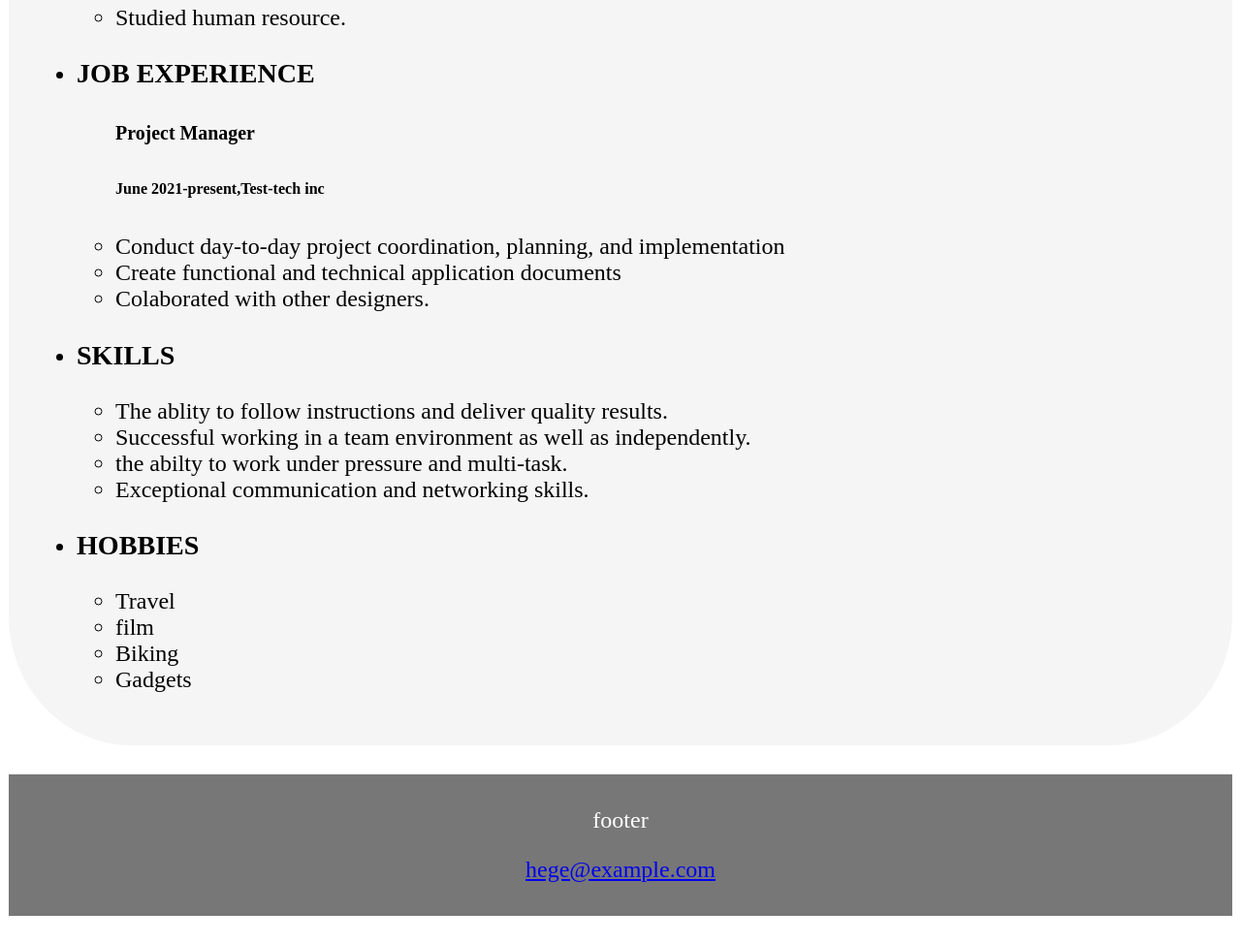
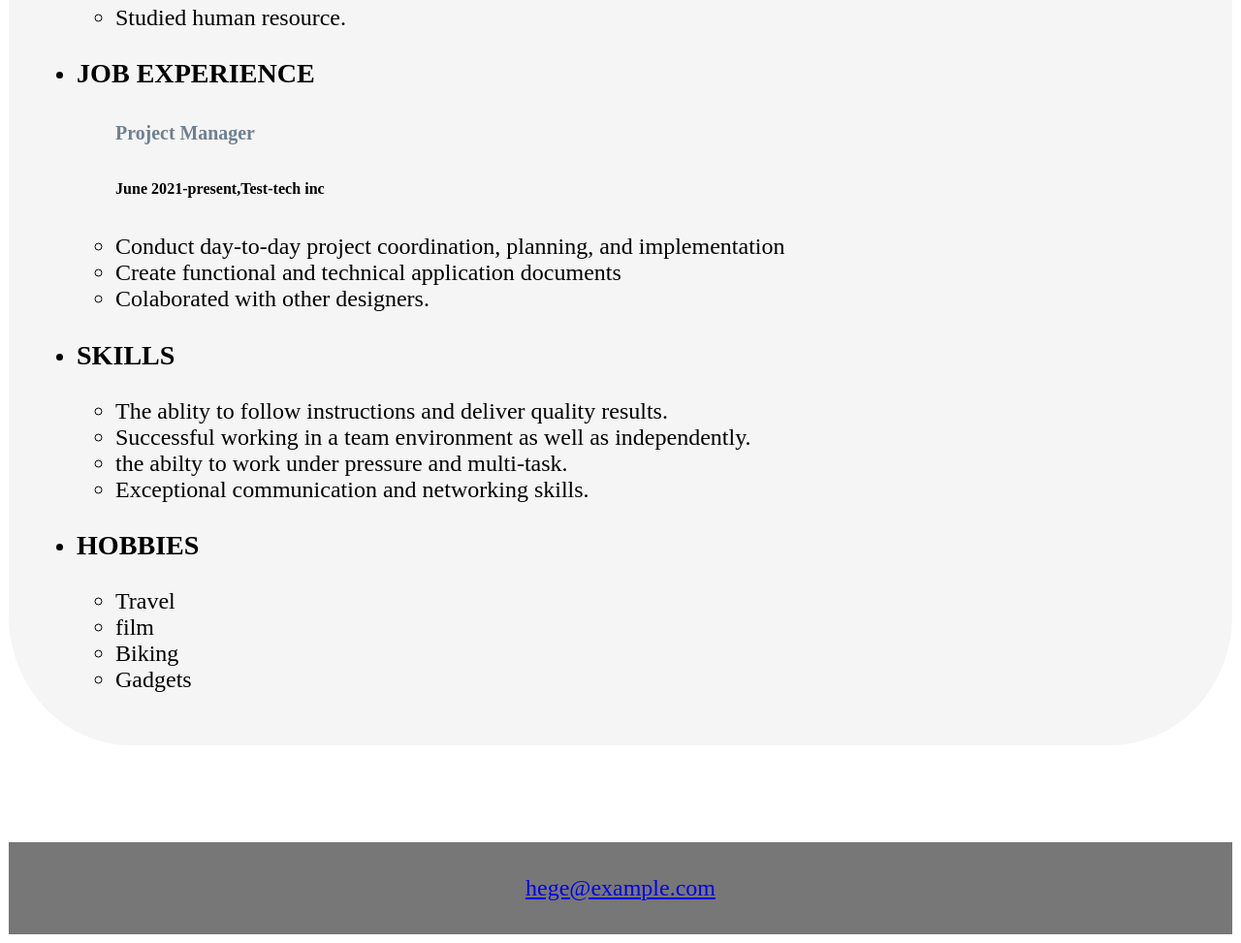
Before and after one commit to stevenjeri/My-portfolio-landing-page, a plain HTML site: page index.html in a window 1280 px wide. Shown: the part 1400-2373 px from the top of the page at 97% size. Drawn offline with Linux system fonts and the light colour scheme.

Commit message:
add modified css/style.css, index.html and deleted license

```diff
--- a/css/style.css
+++ b/css/style.css
@@ -25,6 +25,10 @@ h4 {
     font-size: 30px;
 }
 
+h5 {
+    color: slategray;
+}
+
 header {
     background-color: #667;
     padding: 20px;
@@ -44,7 +48,7 @@ header {
   .div2 {
       background-color: whitesmoke;
       padding:30px;
-      margin-bottom: 10px;
+      margin-bottom: 100px;
       border-radius: 10%;
   }
 
--- a/index.html
+++ b/index.html
@@ -113,14 +113,10 @@
             </li>
         </ul>
     </div>
+    <footer>
+        <p><a href="mailto:hege@example.com">hege@example.com</a></p>
+    </footer>
 
-    <h2></h2>
-    <P>
-
-        <footer>
-            <p>footer</p>
-            <p><a href="mailto:hege@example.com">hege@example.com</a></p>
-        </footer>
 
 </body>
 </html
```
Also changed, not shown: 1 other file.
